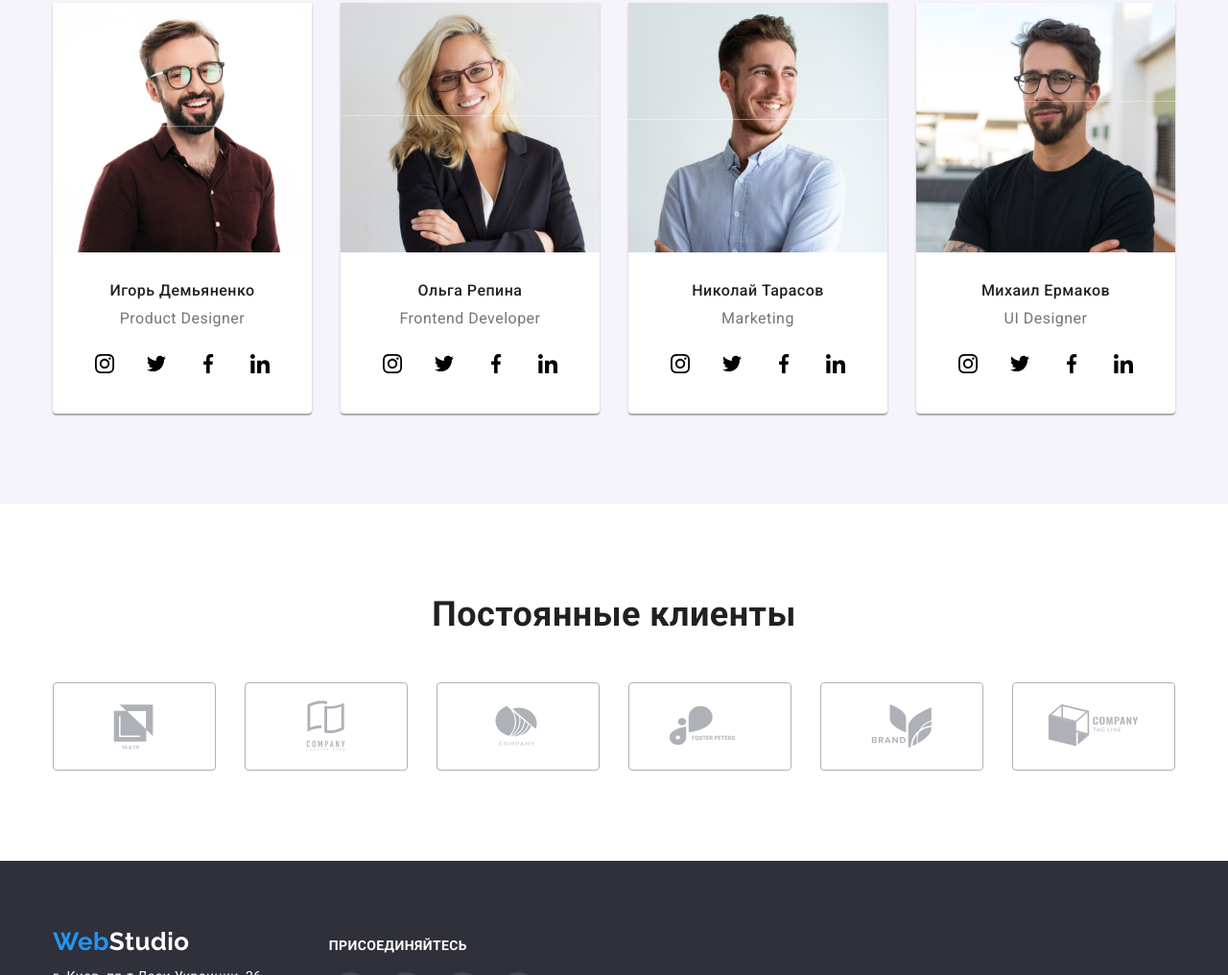
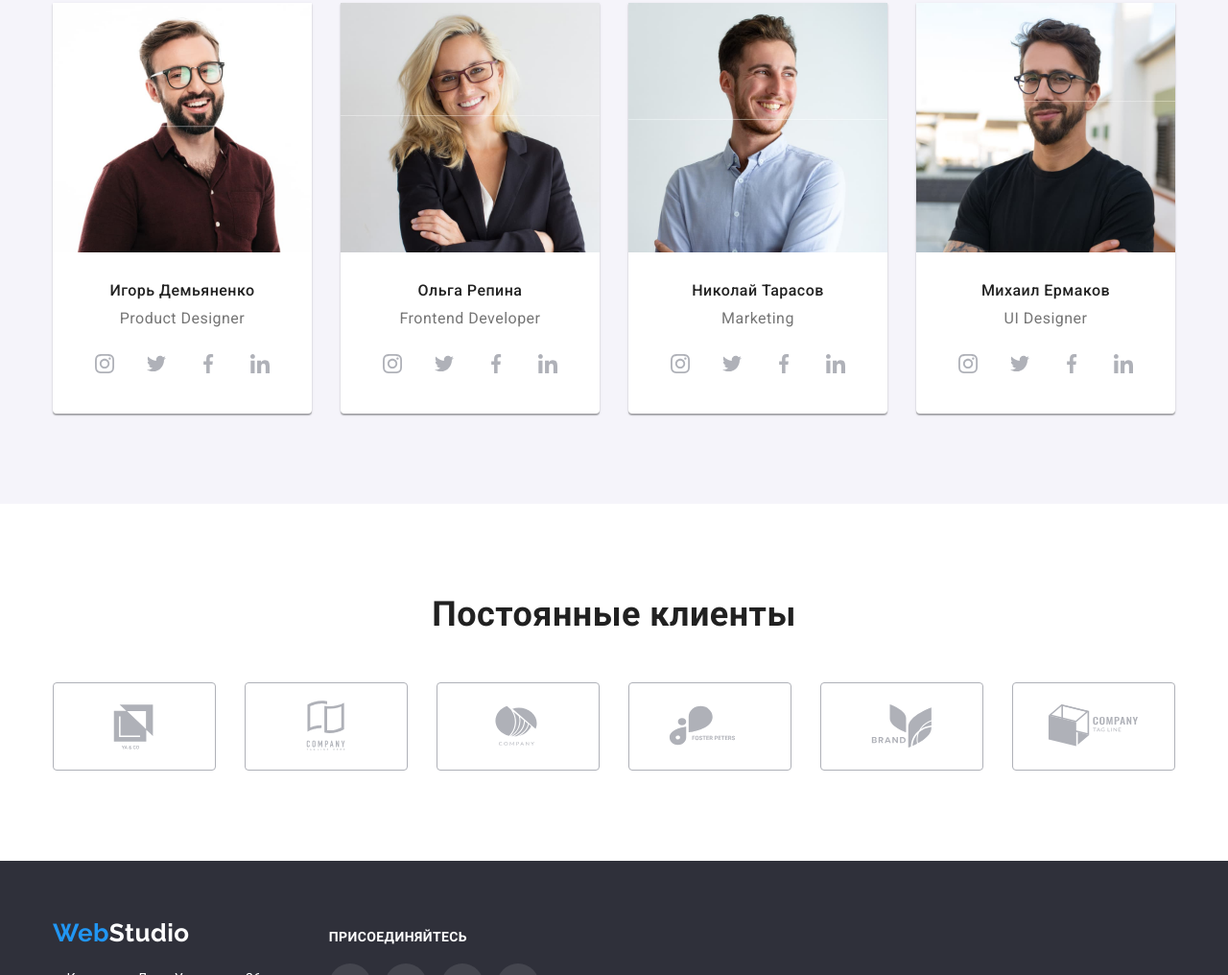
Before and after one commit to rim1972ua/goit-markup-hw-04, a plain HTML site: page index.html in a window 1280 px wide. Shown: the part 1784-2800 px from the top of the page at 96% size. Drawn offline with nearby package versions, Linux system fonts and the light colour scheme.

Commit message:
Update styles.css

```diff
--- a/css/styles.css
+++ b/css/styles.css
@@ -94,7 +94,7 @@ header{
     font-family: 'Raleway', sans-serif;
     font-weight: 700;
     font-size: 26px;
-    line-height: 1.9;
+    line-height: 1.19;
     color: var(--accent-color);
     text-decoration: none;
 }
@@ -321,7 +321,6 @@ button.button-studio:focus {
 .social-item {
     width: 44px;
     height: 44px;
-    fill: var(--clients-color);
 }
 
 .social-links .social-item + .social-item {
@@ -335,6 +334,7 @@ button.button-studio:focus {
     align-items: center;
     justify-content: center;
     border-radius: 50%;
+    fill: var(--clients-color);
 }
 
 .social-link:hover,
@@ -376,6 +376,11 @@ button.button-studio:focus {
     align-items: baseline;
 }
 
+.footer .logo {
+    display: block;
+    margin-bottom: 20px;
+}
+
 address li + li {
     margin-top: 9px;
 }
@@ -406,7 +411,7 @@ address li + li {
     color: var(--accent-color);
 }
 
-.footer .container .links {
+.footer .links {
     margin-right: 70px;
 }
 
```
